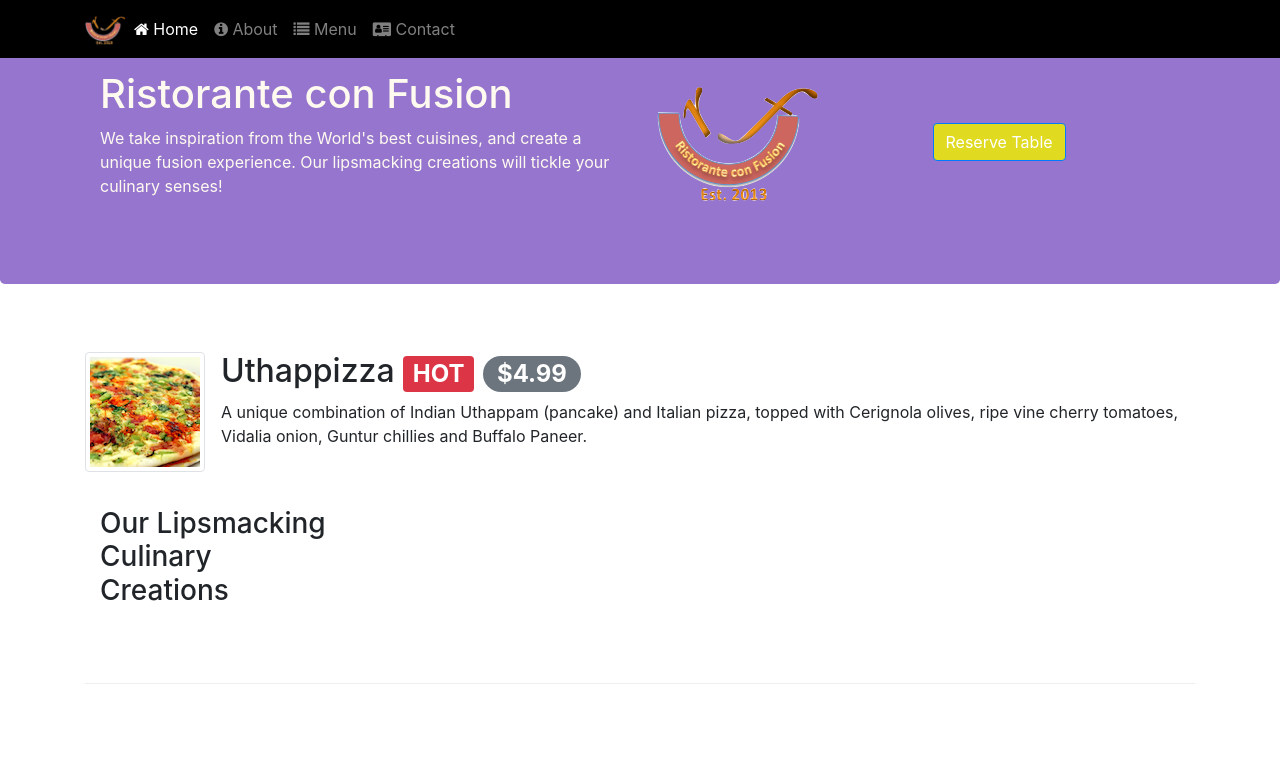
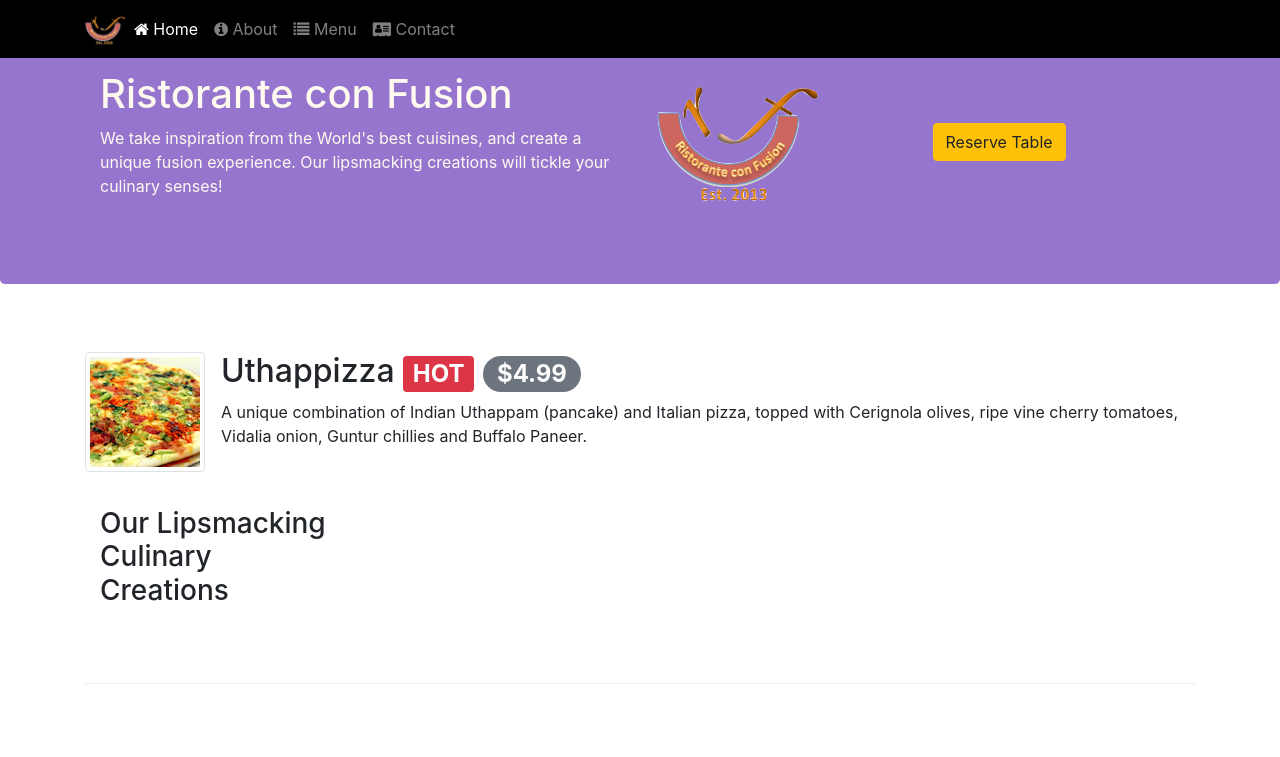
Before and after one commit to AshiqPranto/Bootstraps_Practice_With_Coursera, a website: page index.html in a window 1280 px wide. Shown: the top 757 px of the page. Drawn offline with nearby package versions, Linux system fonts and the light colour scheme.

```diff
--- a/index.html
+++ b/index.html
@@ -53,7 +53,7 @@
                     <img src="./img/logo.png" alt="Logo" class="img-fluid">
                 </div>
                 <div class="col-12 col-sm-3 align-self-center">
-                    <button class="btn btn-primary card-header-color">Reserve Table</button>
+                    <button class="btn btn-warning">Reserve Table</button>
                 </div>
             </div>
         </div>
```
